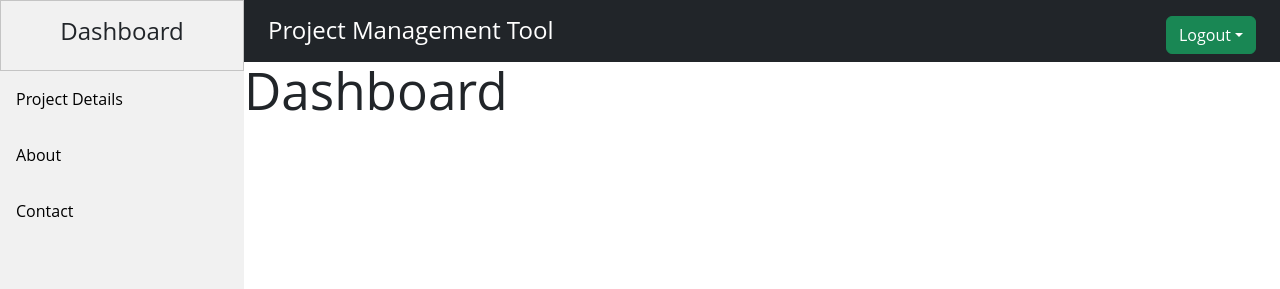
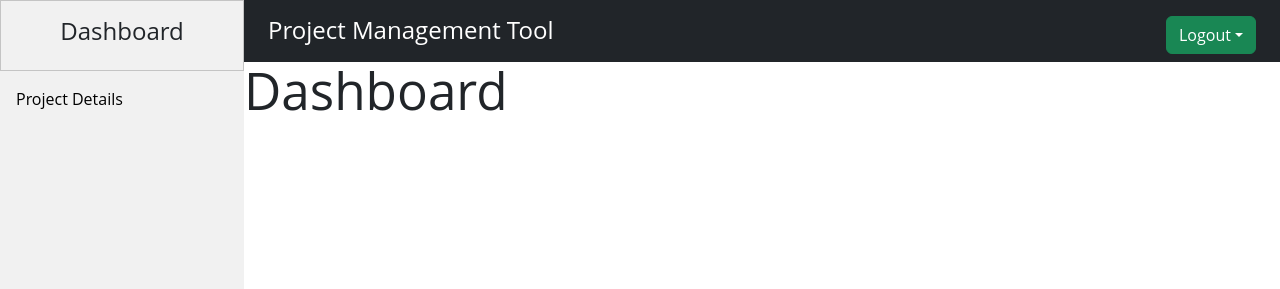
Before and after one commit to StephenRaj333/capstone_frontend, a React (Vite) app: page /dashboard in a window 1280 px wide. Shown: the top 289 px of the page. Built offline with nearby package versions, Linux system fonts and the light colour scheme; sample sign-in values are in the browser's storage.

Commit message:
initial commit

```diff
--- a/src/pages/Dashboard.jsx
+++ b/src/pages/Dashboard.jsx
@@ -20,8 +20,8 @@ const Home = () => {
                         <h4> Dashboard </h4>
                     </div>
                     <Link className={location.pathname === "/dashboard/home" ? "active" : ""} to="home">Project Details</Link>
-                    <Link className={location.pathname === "/dashboard/about" ? "active" : ""} to="about">About</Link>
-                    <Link className={location.pathname === "/dashboard/contact" ? "active" : ""} to="contact">Contact</Link>
+                    {/* <Link className={location.pathname === "/dashboard/about" ? "active" : ""} to="about">About</Link>
+                    <Link className={location.pathname === "/dashboard/contact" ? "active" : ""} to="contact">Contact</Link> */}
                     <div className="footer">
                         <a>Footer</a>
                     </div>
```
